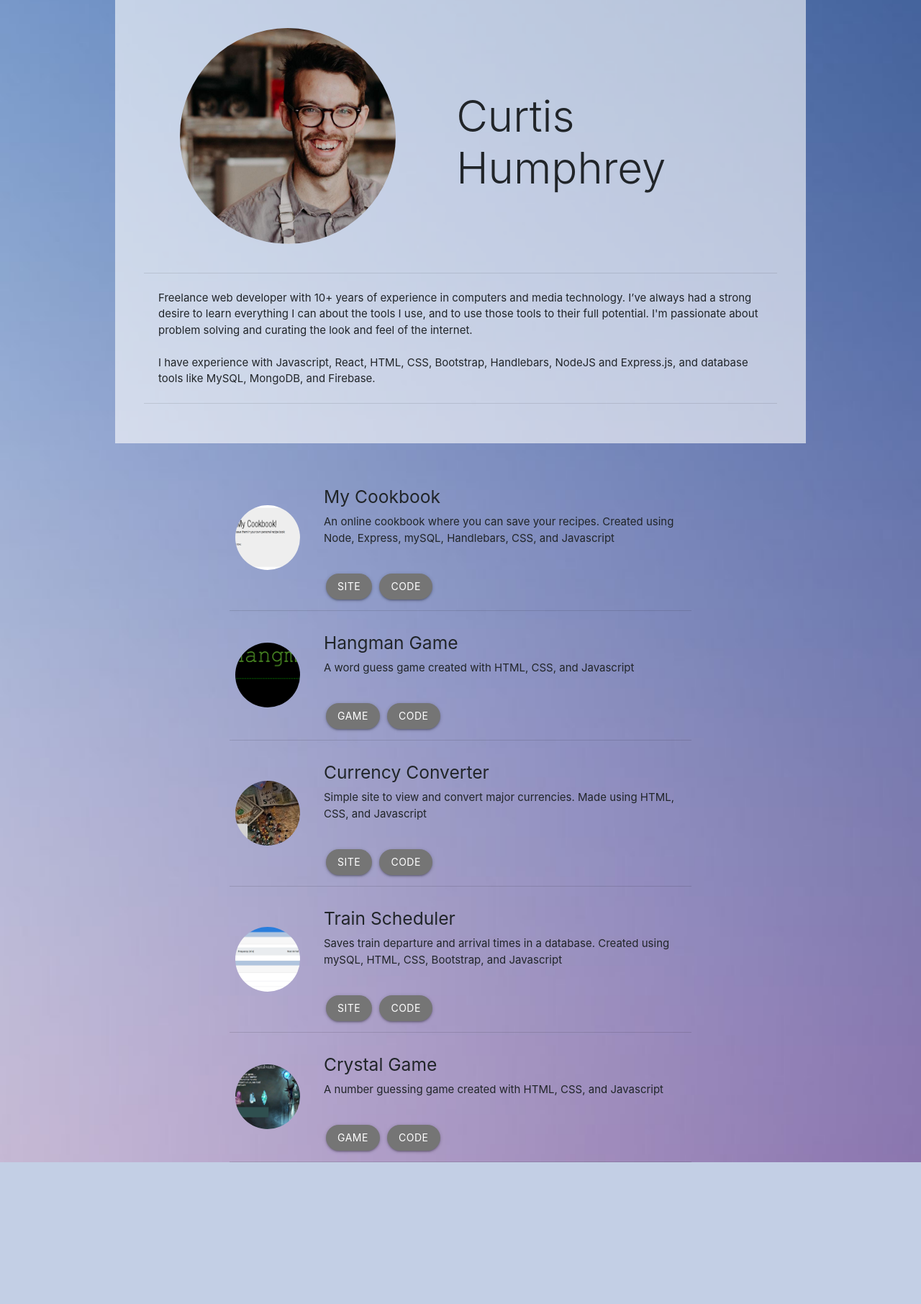
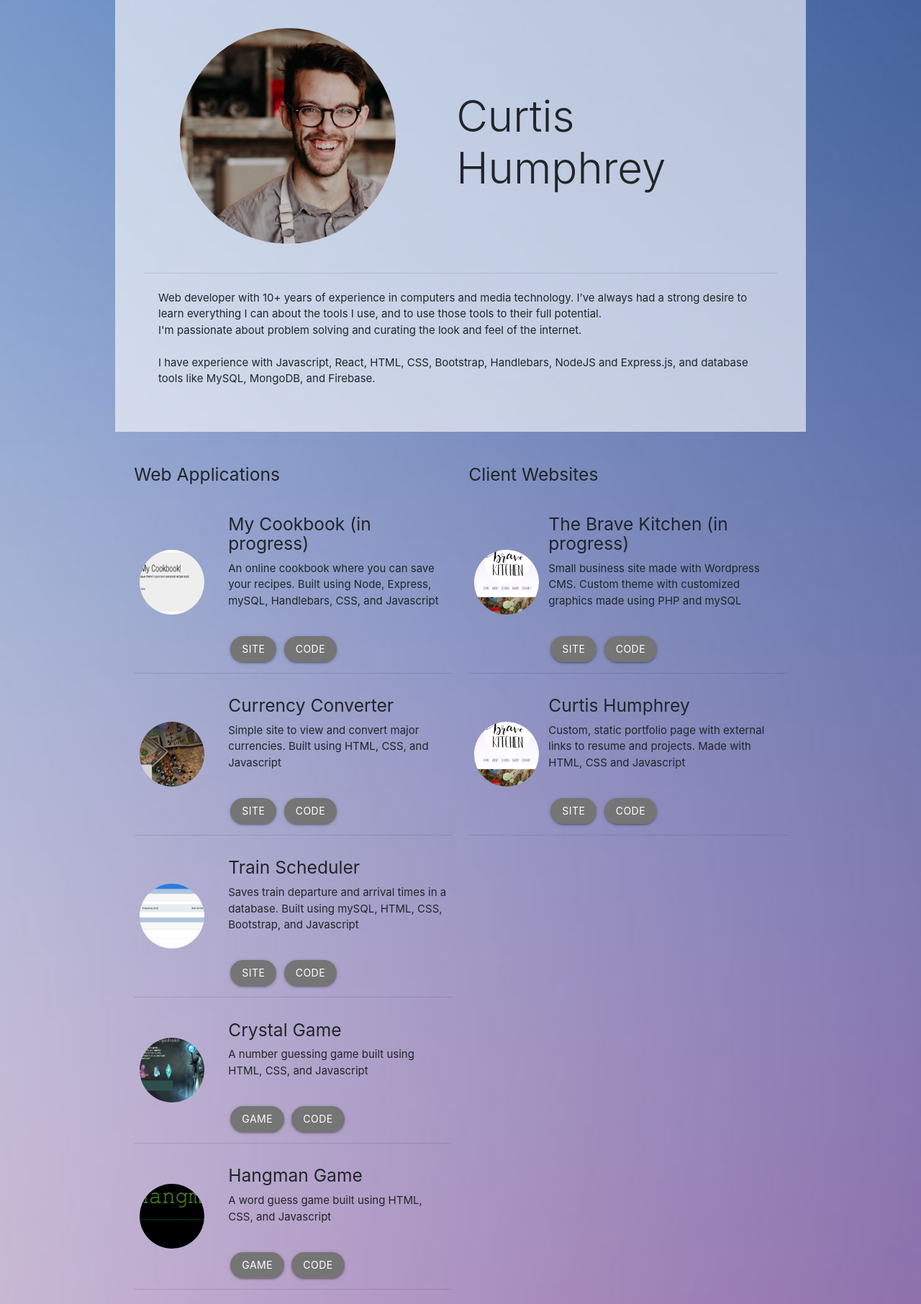
Before and after one commit to 1curtislee/Portfolio, a PHP site: page / in a window 1280 px wide. Shown: the part 105-1917 px from the top of the page at 72% size. Before the commit the page ends 1720 px from the top, so only its background shows below. Run offline with PHP 8.4, Linux system fonts and the light colour scheme; some libraries are stand-ins or nearby versions.

Commit message:
updated project list to separate web apps and client sites

```diff
--- a/assets/styles/style.css
+++ b/assets/styles/style.css
@@ -86,11 +86,6 @@ body {
     text-decoration: none !important;
   }
 
-
-#projects {
-    clear: both;
-}
-
 #fa-github, #fa-linkedin, #fa-instagram {
   margin-left: 40px;
   margin-right: 40px;
@@ -100,6 +95,10 @@ body {
   margin: 10px;
 }
 
+#projects {
+  width: 100% !important;
+}
+
 #headshot {
   float: left;
   height: 300px;
--- a/index.html
+++ b/index.html
@@ -104,22 +104,24 @@
 		</div>
 		<hr>
 		<p class="my-4">
-			Freelance web developer with 10+ years of experience in computers and media technology.
-			I’ve always had a strong desire to learn everything I can about the tools I use, and to use those tools to their full potential.
+			Web developer with 10+ years of experience in computers and media technology.
+			I’ve always had a strong desire to learn everything I can about the tools I use, and to use those tools to their full potential. <br/>
 			I'm passionate about problem solving and curating the look and feel of the internet. <br/>
 			<br/>
 			I have experience with Javascript, React,
 			HTML, CSS, Bootstrap, Handlebars, NodeJS and Express.js, and database tools like MySQL, MongoDB, and Firebase.
 		</p>
 
-		<hr>
-
 	</div>
 
 
 
 	<div class="container" id="projects">
+    <div class="row">
 
+      <!-- web apps -->
+      <div class="col s6">
+        <h5>Web Applications</h5>
         <table>
           <tbody>
             <tr>
@@ -130,32 +132,12 @@
               </td>
               <td>
                 <div>
-							<h5>My Cookbook</h5>
-							<p>An online cookbook where you can save your recipes. Created using Node, Express, mySQL, Handlebars, CSS, and Javascript</p><br>
+                  <h5>My Cookbook (in progress)</h5>
+                  <p>An online cookbook where you can save your recipes. Built using Node, Express, mySQL, Handlebars, CSS, and Javascript</p><br>
                   <a href="https://cookingwiki.herokuapp.com/" target="_blank">
                     <button class="btn rounded-pill grey darken-1">Site</button>
                   </a>
                   <a href="https://github.com/iambrandonwhite/Cooking-Wiki" target="_blank">
-								<button class="btn rounded-pill grey darken-1">Code</button>
-							</a>
-						</div>
-					</td>
-				</tr>
-
-				<tr>
-					<td>
-						<a href="https://1curtislee.github.io/Hangman-Game/" target="_blank">
-							<img class="circle projectThumbnail" src="./assets/images/hangmangame.png" style="height:6rem;width:6rem" alt="Hangman Game">
-						</a>
-					</td>
-					<td>
-						<div>
-							<h5>Hangman Game</h5>
-							<p>A word guess game created with HTML, CSS, and Javascript</p><br>
-							<a href="https://1curtislee.github.io/Hangman-Game/" target="_blank">
-								<button class="btn rounded-pill grey darken-1">Game</button>
-							</a>
-							<a href="https://github.com/1curtislee/Hangman-Game" target="_blank">
                     <button class="btn rounded-pill grey darken-1">Code</button>
                   </a>
                 </div>
@@ -171,7 +153,7 @@
               <td>
                 <div>
                   <h5>Currency Converter</h5>
-							<p>Simple site to view and convert major currencies. Made using HTML, CSS, and Javascript</p><br>
+                  <p>Simple site to view and convert major currencies. Built using HTML, CSS, and Javascript</p><br>
                   <a href="https://1curtislee.github.io/Currency-Converter/" target="_blank">
                     <button class="btn rounded-pill grey darken-1">Site</button>
                   </a>
@@ -192,7 +174,7 @@
                 <div>
                   <div>
                     <h5>Train Scheduler</h5>
-								<p>Saves train departure and arrival times in a database. Created using mySQL, HTML, CSS, Bootstrap, and Javascript</p><br>
+                    <p>Saves train departure and arrival times in a database. Built using mySQL, HTML, CSS, Bootstrap, and Javascript</p><br>
                     <a href="https://1curtislee.github.io/TrainScheduler/" target="_blank">
                       <button class="btn rounded-pill grey darken-1">Site</button>
                     </a>
@@ -204,28 +186,6 @@
               </td>
             </tr>
 
-				<!-- <tr>
-					<td>
-						<a href="https://cookingwiki.herokuapp.com/" target="_blank">
-							<img class="circle" src="./assets/images/train_scheduler.png" style="height:6rem;width:6rem" alt="Train Scheduler">
-						</a>
-					</td>
-					<td>
-						<div>
-							<div>
-								<h5>Train Scheduler</h5>
-								<p>Saves train departure and arrival times in a database. Created using mySQL, HTML, CSS, Bootstrap, and Javascript</p><br>
-								<a href="https://1curtislee.github.io/TrainScheduler/" target="_blank">
-									<button class="btn rounded-pill grey darken-1">Site</button>
-								</a>
-								<a href="https://github.com/1curtislee/TrainScheduler" target="_blank">
-									<button class="btn rounded-pill grey darken-1">Code</button>
-								</a>
-							</div>
-						</div>
-					</td>
-				</tr> -->
-
             <tr>
               <td>
                 <a href="https://1curtislee.github.io/Crystal-Collector/" target="_blank">
@@ -235,7 +195,7 @@
               <td>
                 <div>
                   <h5>Crystal Game</h5>
-							<p>A number guessing game created with HTML, CSS, and Javascript</p><br>
+                  <p>A number guessing game built using HTML, CSS, and Javascript</p><br>
                   <a href="https://1curtislee.github.io/Crystal-Collector/" target="_blank">
                     <button class="btn rounded-pill grey darken-1">Game</button>
                   </a>
@@ -245,9 +205,80 @@
               </td>
             </tr>
 
+            <tr>
+              <td>
+                <a href="https://1curtislee.github.io/Hangman-Game/" target="_blank">
+                  <img class="circle projectThumbnail" src="./assets/images/hangmangame.png" style="height:6rem;width:6rem" alt="Hangman Game">
+                </a>
+              </td>
+              <td>
+                <div>
+                  <h5>Hangman Game</h5>
+                  <p>A word guess game built using HTML, CSS, and Javascript</p><br>
+                  <a href="https://1curtislee.github.io/Hangman-Game/" target="_blank">
+                    <button class="btn rounded-pill grey darken-1">Game</button>
+                  </a>
+                  <a href="https://github.com/1curtislee/Hangman-Game" target="_blank">
+                    <button class="btn rounded-pill grey darken-1">Code</button>
+                  </a>
+                </div>
+              </td>
+            </tr>
+
           </tbody>
         </table>
+      </div>
 
+      <!-- client websites -->
+      <div class="col s6">
+        <h5>Client Websites</h5>
+
+        <table>
+          <tbody>
+            <tr>
+              <td>
+                <a href="https://thebravekitchen.com/" target="_blank">
+                  <img class="circle" src="./assets/images/thebravekitchen.png" style="height:6rem;width:6rem" alt="The Brave Kitchen">
+                </a>
+              </td>
+              <td>
+                <div>
+                  <h5>The Brave Kitchen (in progress)</h5>
+                  <p>Small business site made with Wordpress CMS. Custom theme with customized graphics made using PHP and mySQL</p><br>
+                  <a href="https://thebravekitchen.com/" target="_blank">
+                    <button class="btn rounded-pill grey darken-1">Site</button>
+                  </a>
+                  <a href="https://github.com/1curtislee/the-brave-kitchen" target="_blank">
+                    <button class="btn rounded-pill grey darken-1">Code</button>
+                  </a>
+                </div>
+              </td>
+            </tr>
+
+            <tr>
+                <td>
+                  <a href="https://thebravekitchen.com/" target="_blank">
+                    <img class="circle" src="./assets/images/thebravekitchen.png" style="height:6rem;width:6rem" alt="The Brave Kitchen">
+                  </a>
+                </td>
+                <td>
+                  <div>
+                    <h5>Curtis Humphrey</h5>
+                    <p>Custom, static portfolio page with external links to resume and projects. Made with HTML, CSS and Javascript</p><br>
+                    <a href="https://1curtislee.github.io/portfolio/" target="_blank">
+                      <button class="btn rounded-pill grey darken-1">Site</button>
+                    </a>
+                    <a href="https://github.com/1curtislee/portfolio" target="_blank">
+                      <button class="btn rounded-pill grey darken-1">Code</button>
+                    </a>
+                  </div>
+                </td>
+              </tr>
+          </tbody>
+        </table>
+      </div>
+
+    </div>
 	</div>
 
 	<script src="./assets/js/logic.js"></script>
```
Also changed, not shown: assets/images/portfolio.png (added), assets/images/thebravekitchen.png (added), 1 other file. Lines whose indentation alone changed are shown as unchanged.
